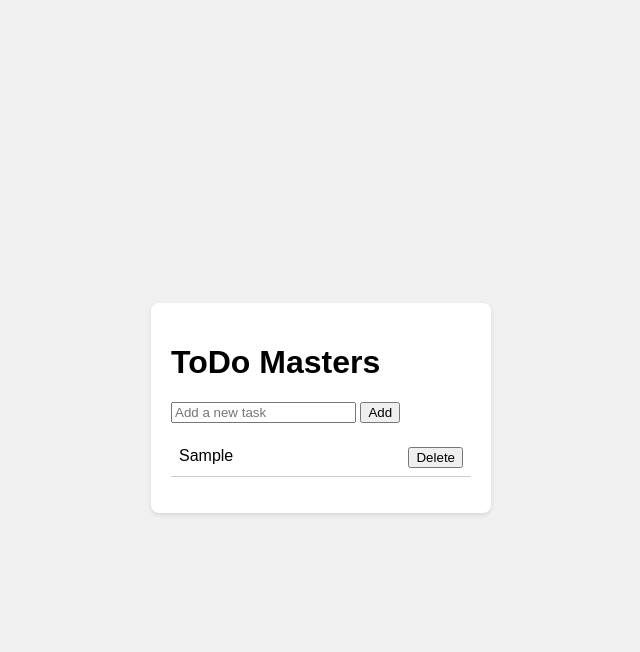
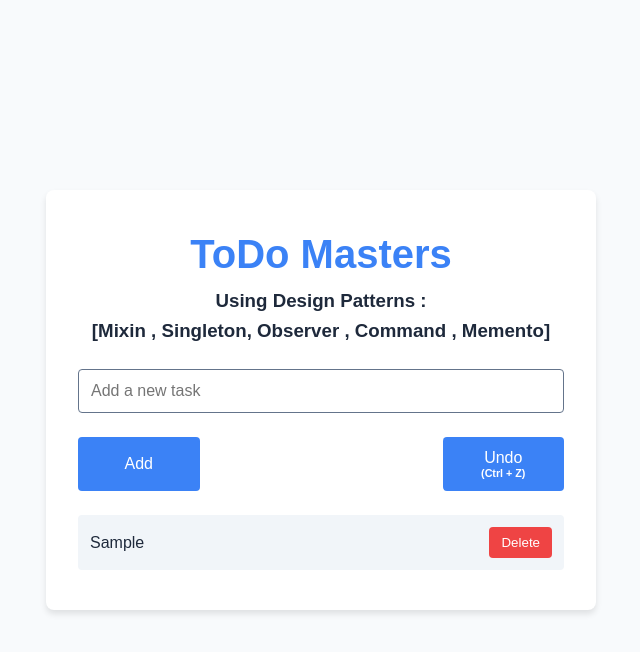
Before and after one commit to anaomart/JavaScript-Design-Patterns-for-Web-Apps, a plain HTML site: page index.html in a window 1280 px wide. Both pictures are taken after typing "Sample" into the empty fields and a click on the button "Add". Shown: the whole page, without its empty margins (319-959 px from the left). Drawn offline with Linux system fonts and the light colour scheme.

Commit message:
First commit - applying Desgin patterns on todo app - Maxin -Command -Memento -Sigleton -observer

```diff
--- a/Todo App/classes.js
+++ b/Todo App/classes.js
@@ -5,32 +5,38 @@ export class TodoItem {
         this.text = text;
     }
     equals(other) {
+        // we use this so if we add a new property in the future we don't have to change the code every where
         return this.text == other.text;
     }
 }
 
 export class TodoList {
 
+    constructor() {
+        if (TodoList.instance) {
+            // the if statement makes sure we can do like this | new TodoList() | only once the we have to do with TodoList.getInstance()
+            throw new Error("Use TodoList.getInstance() instead.");
+        }
+    }
     //
     #data = new Set();
     get items() { return this.#data }
+    // Singleton
     static instance = null;
 
     static {
+        // executed only once
         this.instance = new TodoList();
     }
 
     static getInstance() {
         return this.instance;
     }
-    constructor() {
-        if (TodoList.instance) {
-            throw new Error("Use TodoList.getInstance() instead.");
-        }
-    }
+
     add(item) {
         const array = Array.from(this.#data)
         const todoExists = array.filter(t => t.equals(item)).length > 0;
+        console.log({todoExists})
         if (!todoExists) {
             this.#data.add(item);
             this.notify();
@@ -38,20 +44,24 @@ export class TodoList {
         }
     }
 
-    delete(todo) {
+    delete(todo_text) {
         const array = Array.from(this.#data);
-        const todoToDelete = array.filter(t => t.text == todo);
-        this.#data.delete(todoToDelete[0]);
+        const todoToDelete = array.filter(t => t.text == todo_text)[0];
+        this.#data.delete(todoToDelete);
         this.notify();
     }
 
 
     find(text) {
         const array = Array.from(this.#data);
+                this.notify();
+
         return array.find(i => i.text == text);
+
     }
 
     replaceList(list) {
+        console.log(list);
         this.#data = list;
         this.notify();
     }
@@ -60,6 +70,5 @@ export class TodoList {
 }
 
 
-console.log()
 
 Object.assign(TodoList.prototype, observerMixin);
--- a/Todo App/command.js
+++ b/Todo App/command.js
@@ -26,7 +26,10 @@ export const CommandExecutor = {
                 const itemToAdd = todoList.find(todoText);
                 if (todoText !== '' && itemToAdd == null) {
                     todoList.add(new TodoItem(todoText));
+                    DOM.todoInput.value = '';
+
                 }
+
                 console.log("Add command");
                 break;
             case Commands.DELETE:
@@ -35,8 +38,14 @@ export const CommandExecutor = {
                 console.log("Delete command");
                 break;
             case Commands.UNDO:
+                const before = TodoHistory
+                console.log({ before })
                 const previousList = TodoHistory.pop();
+                TodoHistory.pop();
+                console.log({ previousList })
+                console.log('undo command');
                 if (previousList) {
+                    console.log('undo command 2');
                     todoList.replaceList(previousList);
                 }
         }
--- a/Todo App/maxin.js
+++ b/Todo App/maxin.js
@@ -1,5 +1,6 @@
 export const observerMixin = {
     observes: new Set(),
+
     addObserver(obs) {
         this.observes.add(obs);
     },
@@ -7,6 +8,9 @@ export const observerMixin = {
         this.observes.delete(obs);
     },
     notify() {
-        this.observes.forEach(obs => obs())
+        this.observes.forEach(obs => {
+            obs()
+        })
+
     }
 }
--- a/app.js
+++ b/app.js
@@ -25,25 +25,27 @@ document.addEventListener("DOMContentLoaded", () => {
 
     DOM.todoList = document.getElementById('todo-list');
     DOM.addBtn = document.getElementById('add-btn');
+    DOM.undoBtn = document.getElementById('undo-btn');
     DOM.todoInput = document.getElementById('todo-input')
 
     DOM.addBtn.addEventListener('click', () => {
         const cmd = new Command(Commands.ADD)
+        CommandExecutor.execute(cmd);
+    });
 
-        CommandExecutor.execute(cmd);
-        DOM.todoInput.value = '';
-
-    });
     DOM.todoList.addEventListener('click', (event) => {
         const toDelete = event.target.parentNode.dataset.text
         if (event.target.classList.contains('delete-btn')) {
             const cmd = new Command(Commands.DELETE, [toDelete]);
-
             CommandExecutor.execute(cmd);
         }
     })
+    DOM.undoBtn.addEventListener('click', () => {
+        let cmd = new Command(Commands.UNDO);
+        CommandExecutor.execute(cmd);
+    })
+    TodoList.getInstance().addObserver(renderList);
 
-    TodoList.getInstance().addObserver(renderList);
 })
 
 document.addEventListener('DOMContentLoaded', () => {
@@ -52,18 +54,13 @@ document.addEventListener('DOMContentLoaded', () => {
 })
 
 document.addEventListener('keydown', (e) => {
-    if (e.ctrlKey && e.key === 'p') {
-        e.preventDefault();
-        const cmd = new Command(Commands.ADD);
-        CommandExecutor.execute(cmd);
-    }
     if (e.key == 'Enter') {
         e.preventDefault();
         const cmd = new Command(Commands.ADD);
         CommandExecutor.execute(cmd);
     }
     if (e.ctrlKey && e.key === 'z') {
-        console.log("")
+        event.preventDefault();
         const cmd = new Command(Commands.UNDO);
         CommandExecutor.execute(cmd);
     }
--- a/index.html
+++ b/index.html
@@ -11,8 +11,15 @@
 <body>
     <div class="container">
         <h1>ToDo Masters</h1>
-        <input type="text" id="todo-input" placeholder="Add a new task" />
-        <button id="add-btn">Add </button>
+        <h3>Using Design Patterns : </h3>
+        <h3>[Mixin , Singleton, Observer , Command , Memento] </h3>
+        <input type="text" id="todo-input" aria-label="Add a new task" placeholder="Add a new task" />
+
+        <div class="button-container">
+
+            <button id="add-btn" class="btn">Add </button>
+            <button id="undo-btn" class="btn">Undo <h6>(Ctrl + Z)</h6> </button>
+        </div>
         <ul id="todo-list" class="todo-list"></ul>
     </div>
 </body>
--- a/styles.css
+++ b/styles.css
@@ -1,25 +1,128 @@
+:root {
+    --primary: #3b82f6;
+    --primary-dark: #2563eb;
+    --secondary: #64748b;
+    --background: #f8fafc;
+    --text: #1e293b;
+    --error: #ef4444;
+    --success: #22c55e;
+}
+
+* {
+    margin: 0;
+    padding: 0;
+    box-sizing: border-box;
+}
+
 body {
-    font-family: Arial, sans-serif;
+    font-family: 'Arial', sans-serif;
+    line-height: 1.6;
+    color: var(--text);
+    background-color: var(--background);
     display: flex;
     justify-content: center;
     align-items: center;
-    height: 100vh;
-    background-color: #f0f0f0;
+    min-height: 100vh;
 }
+
 .container {
-    background: #fff;
-    padding: 20px;
+    width: 100%;
+    max-width: 550px;
+    padding: 2rem;
+    background-color: white;
     border-radius: 8px;
-    box-shadow: 0 2px 4px rgba(0, 0, 0, 0.1);
-    width: 300px;
+    box-shadow: 0 4px 6px rgba(0, 0, 0, 0.1);
 }
+
+h1 {
+    text-align: center;
+    color: var(--primary);
+    font-size: 2.5rem;
+}
+
+h3 {
+    text-align: center;
+}
+
+h3:nth-child(3) {
+    margin-bottom: 1.5rem;
+}
+
+#todo-input {
+    width: 100%;
+    padding: 0.75rem;
+    font-size: 1rem;
+    border: 1px solid var(--secondary);
+    border-radius: 4px;
+    margin-right: 0.5rem;
+}
+
+.button-container {
+    margin-top: 1.5rem;
+    display: flex;
+    justify-content: space-between;
+}
+
+.btn {
+    width: 25%;
+    padding: 0.75rem;
+    font-size: 1rem;
+    background-color: var(--primary);
+    color: white;
+    border: none;
+    border-radius: 4px;
+    cursor: pointer;
+    transition: background-color 0.3s ease;
+}
+
+#add-btn:hover {
+    background-color: var(--primary-dark);
+}
+
 .todo-list {
-    list-style: none;
-    padding: 0;
+    list-style-type: none;
+    margin-top: 1.5rem;
 }
+
 .todo-item {
     display: flex;
     justify-content: space-between;
-    padding: 8px;
-    border-bottom: 1px solid #ccc;
+    align-items: center;
+    padding: 0.75rem;
+    background-color: #f1f5f9;
+    border-radius: 4px;
+    margin-bottom: 0.5rem;
+    transition: background-color 0.3s ease;
 }
+
+.todo-item:hover {
+    background-color: #e2e8f0;
+}
+
+.delete-btn {
+    background-color: var(--error);
+    color: white;
+    border: none;
+    padding: 0.5rem 0.75rem;
+    border-radius: 4px;
+    cursor: pointer;
+    transition: background-color 0.3s ease;
+}
+
+.delete-btn:hover {
+    background-color: #dc2626;
+}
+
+@media (max-width: 480px) {
+    .container {
+        padding: 1rem;
+    }
+    h1 {
+        font-size: 2rem;
+    }
+    #todo-input,
+    #add-btn {
+        width: 100%;
+        margin-bottom: 0.5rem;
+    }
+}
```
